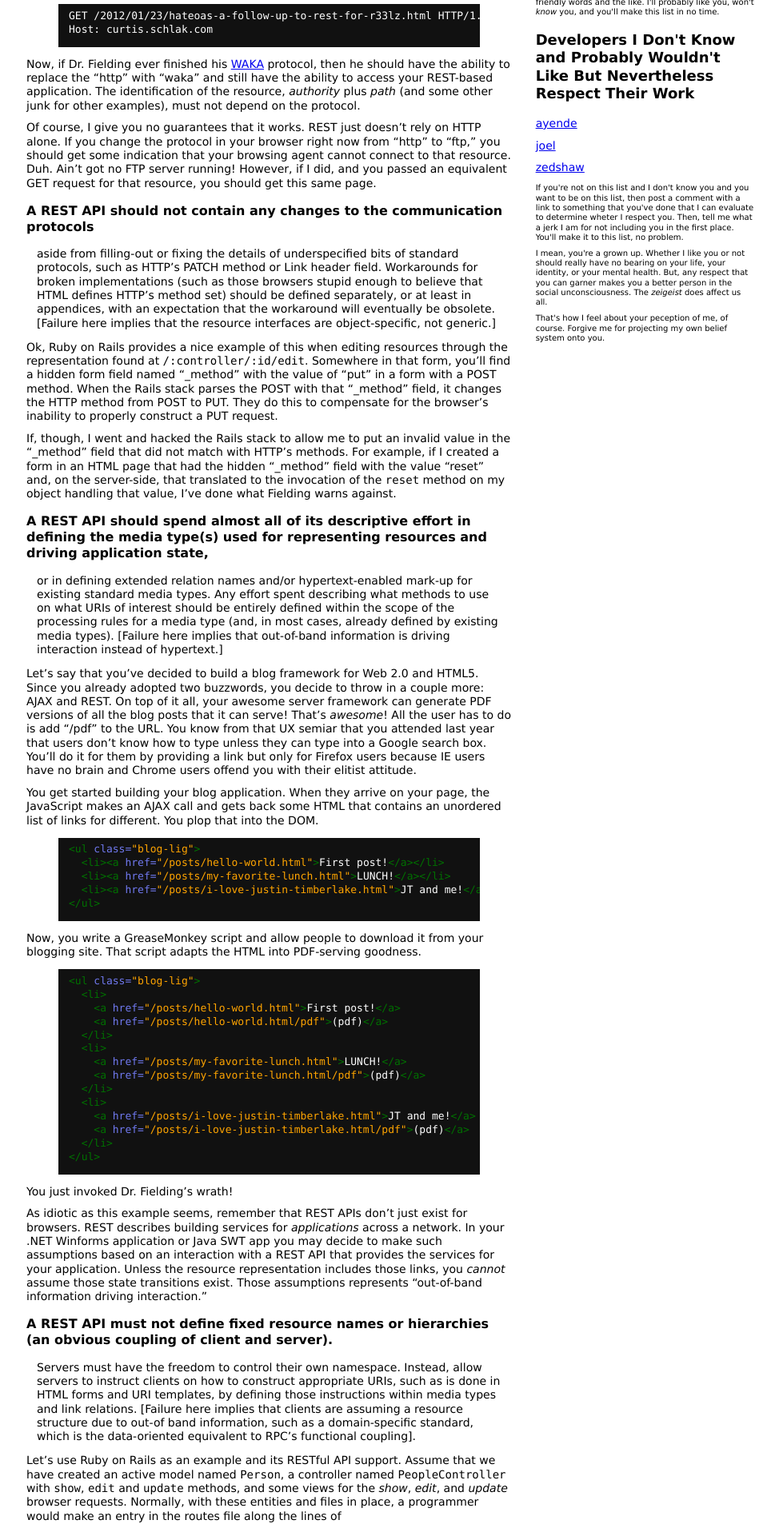
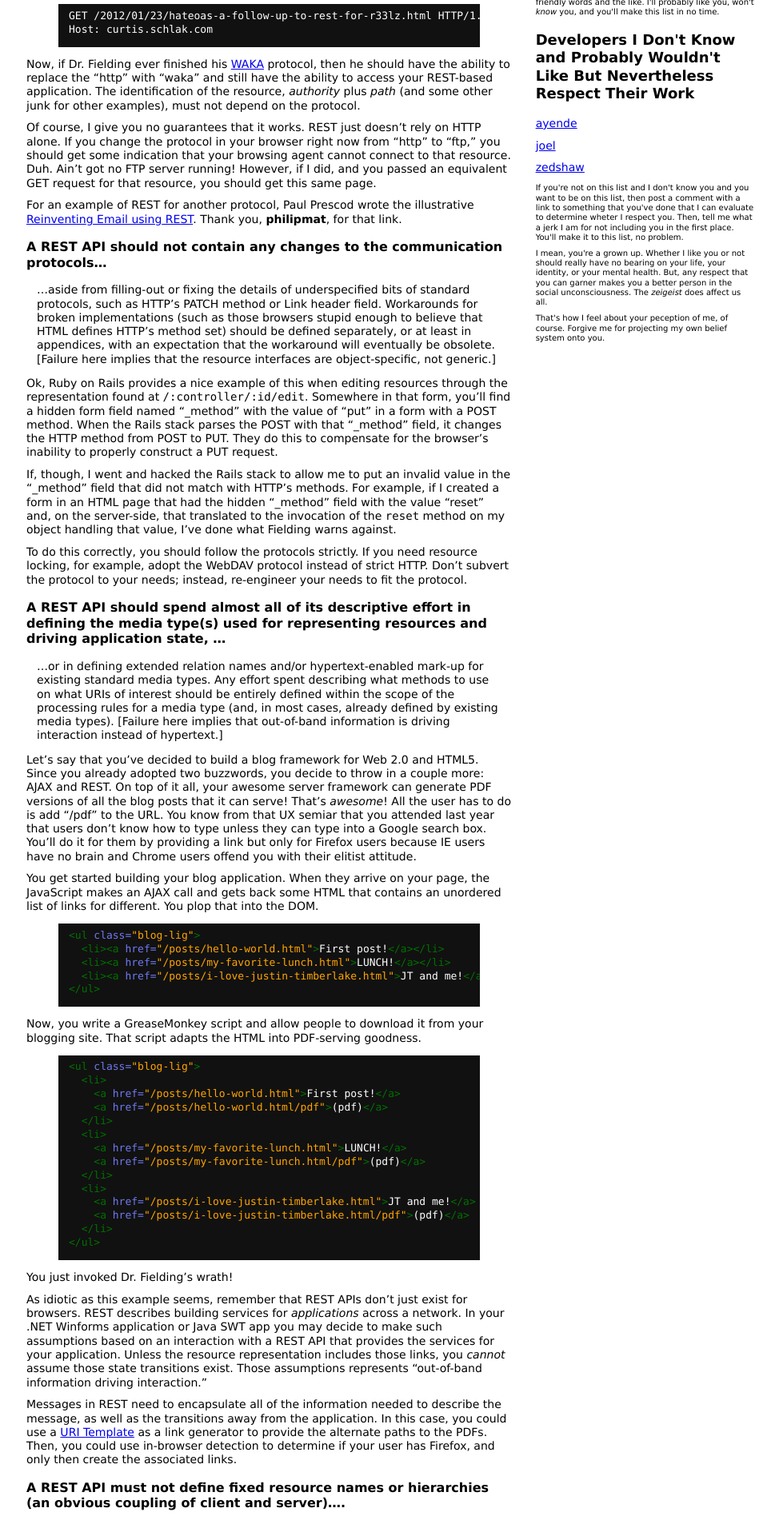
Before and after one commit to roberts-sandbox/test-realist, a Jekyll site: the page built from drafts/2012-01-23-hateoas-a-follow-up-to-rest-for-r33lz.md, in a window 1280 px wide. Shown: the part 908-2814 px from the top of the page at 80% size, without its empty margins (152-1126 px from the left). Built offline with Jekyll 4.4.1, drawn with Linux system fonts in a browser that asks for light colours; some of the changed text lies outside the part shown.

Commit message:
Integrating philip's input into the blog post.

```diff
--- a/css/site.css
+++ b/css/site.css
@@ -85,50 +85,6 @@ pre, code {
 	line-height: 130%;
 }
 
-.k, .kt {
-	color: tan;
-}
-
-.nc {
-	color: orange;
-}
-
-.nb {
-	color: salmon;
-}
-
-.nf {
-	color: yellow;
-}
-
-.bp {
-	color: thistle;
-}
-
-.s {
-	color: green;
-}
-
-.nt {
-	color: orange;
-}
-
-.n {
-	color: thistle;
-}
-
-.na {
-	color: salmon;
-}
-
-.lineno {
-	color: #666;
-}
-
-.c, .c1, .c2, .sd {
-	color: gray;
-}
-
 .main .top li
 {
 	display: inline;
@@ -169,6 +125,14 @@ pre, code {
 
 .title {
 	text-decoration: underline;
+}
+
+.aside {
+	border: 1px solid #999;
+	background-color: #CCC;
+	text-align: justify;
+	padding: 10px;
+	margin: 15px;
 }
 
 nav.side h2,
--- a/drafts/2012-01-23-hateoas-a-follow-up-to-rest-for-r33lz.md
+++ b/drafts/2012-01-23-hateoas-a-follow-up-to-rest-for-r33lz.md
@@ -81,9 +81,14 @@ connect to that resource. Duh. Ain't got no FTP server running! However, if I
 did, and you passed an equivalent GET request for that resource, you should
 get this same page.
 
-### A REST API should not contain any changes to the communication protocols
+For an example of REST for another protocol, Paul Prescod wrote the
+illustrative
+[Reinventing Email using REST](http://www.prescod.net/rest/restmail/). Thank
+you, **philipmat**, for that link.
 
-> aside from filling-out or fixing the details of underspecified bits of
+### A REST API should not contain any changes to the communication protocols...
+
+> ...aside from filling-out or fixing the details of underspecified bits of
 > standard protocols, such as HTTP’s PATCH method or Link header field.
 > Workarounds for broken implementations (such as those browsers stupid enough
 > to believe that HTML defines HTTP’s method set) should be defined
@@ -106,9 +111,14 @@ field with the value "reset" and, on the server-side, that translated to the
 invocation of the ``reset`` method on my object handling that value, I've
 done what Fielding warns against.
 
-### A REST API should spend almost all of its descriptive effort in defining the media type(s) used for representing resources and driving application state,
+To do this correctly, you should follow the protocols strictly. If you need
+resource locking, for example, adopt the WebDAV protocol instead of strict
+HTTP. Don't subvert the protocol to your needs; instead, re-engineer your
+needs to fit the protocol.
 
-> or in defining extended relation names and/or hypertext-enabled mark-up
+### A REST API should spend almost all of its descriptive effort in defining the media type(s) used for representing resources and driving application state, ...
+
+> ...or in defining extended relation names and/or hypertext-enabled mark-up
 > for existing standard media types. Any effort spent describing what methods
 > to use on what URIs of interest should be entirely defined within the scope
 > of the processing rules for a media type (and, in most cases, already
@@ -167,9 +177,17 @@ the services for your application. Unless the resource representation includes
 those links, you *cannot* assume those state transitions exist. Those
 assumptions represents "out-of-band information driving interaction."
 
-### A REST API must not define fixed resource names or hierarchies (an obvious coupling of client and server).
+Messages in REST need to encapsulate all of the information needed to describe
+the message, as well as the transitions away from the application. In this
+case, you could use a
+[URI Template](http://datatracker.ietf.org/doc/draft-gregorio-uritemplate/?include_text=1)
+as a link generator to provide the alternate paths to the PDFs. Then, you
+could use in-browser detection to determine if your user has Firefox, and only
+then create the associated links.
 
-> Servers must have the freedom to control their own namespace. Instead, allow
+### A REST API must not define fixed resource names or hierarchies (an obvious coupling of client and server)....
+
+> ...Servers must have the freedom to control their own namespace. Instead, allow
 > servers to instruct clients on how to construct appropriate URIs, such as is
 > done in HTML forms and URI templates, by defining those instructions within
 > media types and link relations. \[Failure here implies that clients are
@@ -209,9 +227,15 @@ page, we should also allow the server to define its namespace such that
 ``http://server/23948729384792834928347.jpg`` returns that HTML page, if the
 server so desired.
 
-### A REST API should never have “typed” resources that are significant to the client.
+Now, the Rails way does not *strictly* disobey REST since the easy way to use
+it follows a convention-over-configuration design. You could go in and list
+custom routes for any of those method+path combinations. Just make sure that
+your REST API does not *require* clients to konw some predefined route
+structure to use your service.
 
-> Specification authors may use resource types for describing server
+### A REST API should never have “typed” resources that are significant to the client....
+
+> ...Specification authors may use resource types for describing server
 > implementation behind the interface, but those types must be irrelevant and
 > invisible to the client. The only types that are significant to a client are
 > the current representation’s media type and standardized relation names.
@@ -252,9 +276,57 @@ information, especially if you decide to allow the user to add another book to
 an incomplete list. Because this resource's representation contains no links
 to other resources, your user has come to the end of the application.
 
-### A REST API should be entered with no prior knowledge beyond the initial URI (bookmark) and set of standardized media types that are appropriate for the intended audience
+We can fix this example a couple of ways. First of, ``application/json`` does
+not really give us much information. We'd really like for the message to
+describe the contents within the package so we can understand the semantic
+meaning of the data packet.
 
-> (i.e., expected to be understood by any client that might use the API). From
+#### Option 1: Include header links
+
+We can include header links in the server's response to describe a relation
+for this data that understands how it works.
+
+{% highlight javascript %}
+HTTP/1.1 200 OK
+Content-Type: application/json
+Content-Length: 461
+Link: <author-format-interpreter.js>; REL=JSON-interpreter
+
+{
+  "name": "Mark Twain",
+{% endhighlight %}
+
+The browser does not know how to interpret the relation "JSON-interpreter."
+Instead, you should have code in the browser already that can read that header
+from an AJAX call and load the script file.
+
+#### Option 2: Invent a new media type
+
+For the most part, ``application/json`` fails almost every requirement of a
+media type for REST. It merely states that the body of the message contains
+JSON. When your browser loads something with a ``text/html`` type, it knows
+what to do with it: render it using its HTML parser. If the browser receives
+a message with a ``image/png`` media type, it knows to render bitmap
+information. ``application/json`` does not tell the browser *anything* about
+how to use the packet. And, if your JavaScript expects a certain data format
+without the advantage of a self-describing message, then you have failed REST.
+
+To ensure that we have an author returning, we can invent a media type for the
+AJAX call to sense and handle it based on that media type rather than an
+expected format.
+
+{% highlight javascript %}
+HTTP/1.1 200 OK
+Content-Type: text/vnd.myapp-author
+Content-Length: 461
+
+{
+  "name": "Mark Twain",
+{% endhighlight %}
+
+### A REST API should be entered with no prior knowledge beyond the initial URI (bookmark) and set of standardized media types that are appropriate for the intended audience...
+
+> ...(i.e., expected to be understood by any client that might use the API). From
 > that point on, all application state transitions must be driven by client
 > selection of server-provided choices that are present in the received
 > representations or implied by the user’s manipulation of those
@@ -269,6 +341,8 @@ to Amazon Books that searched for each of the titles, that breaks this
 expectation of REST. If you invent a URI that leads from the current resource
 to another resource or POST back to this or another resource, you've boned
 your REST client.
+
+Again, to fix this, use code-on-demand and URI Templates.
 
 ## How does this relate to [New (Old) Web Architecture](http://philipm.at/2012/0121/)?
 
@@ -295,13 +369,30 @@ first.)
 
 ### Dissection - Step 1
 
+**Understanding URL Fragments**
+I haven't touched on URL fragments, yet, in my discussions about URIs. Since
+browsers don't send them to the server, I really haven't had need to talk
+about them; however, with BORAX-programming, it makes sense. A fragment
+points to a subentity of the entity represented by the resource at the end of
+the URL. In a browser that usually means an element with a specific ``name``
+or ``id`` attribute to which the browser will automatically scroll. However,
+if the subentity does not readily exist in the entity and we have some way to
+discover its location, then nothing in REST says that we can't traverse the
+application state to include that subentity in the current state.
+{: class=aside }
+
 The first step states "Give me the resource for one_entity and navigate to the
 sub-entity named by clients/1." The JavaScript included with "one_entity"
 would then start the requests. Most likely, it knows how to do this because
 the JavaScript interprets the information after the fragment identifier as a
 relative URI. That does not comply with REST. However, we can make it comply
-with REST by using the ``link`` tag, a custom relation, and a
+with REST by using the ``link`` tag, a custom relation, changing the fragment
+to a Uniform Resource Name, and a
 [URI template](http://datatracker.ietf.org/doc/draft-gregorio-uritemplate/?include_text=1).
+{: class=after-aside }
+
+Now, our application will change its state to the resource found at
+``/one_entity#urn:myapp:client:1``.
 
 {% highlight html %}
 <!DOCTYPE html>
@@ -317,6 +408,13 @@ this would happen and included the code-on-demand portion of REST to augment
 the rendering of a resource. That's what that ``script`` tag following the
 ``link`` tag does: run the URI template from the link that the browser can't
 handle because it does not understand the "entity-representation" relation.
+
+Furthermore, because the fragment now consists of a URN, because the URI
+standard allows us to translate URNs to URLs, because REST has allowed us to
+load the "entity-load.js" script-represented resource, because we have a link
+builder in the form a of URI template with a custom relation that our
+application can interpret, we have met all requirements of self-describing
+messages! That, friends, is REST.
 
 ### Dissection - Steps 2 and 3
 
@@ -351,6 +449,15 @@ If those two items came back in a "multipart/related" response from a server,
 it would make total sense to use **knockout.js** to combine them.
 
 We've leveraged the power of media types to help render our specific content.
+Remember, if we have returned those two messages with the media types
+``text/html`` and ``application/json``, the message would imply that we should
+just render the HTML in the browser without connection to any templating
+needs and do nothing with the JSON because we cannot infer to plug that into
+the templating engine.
+
+REST requires self-describing messages. We use custom media types to allow our
+application to understand the rendering intent of the content of each of those
+responses.
 
 ### Dissection - Step 4
 
```
